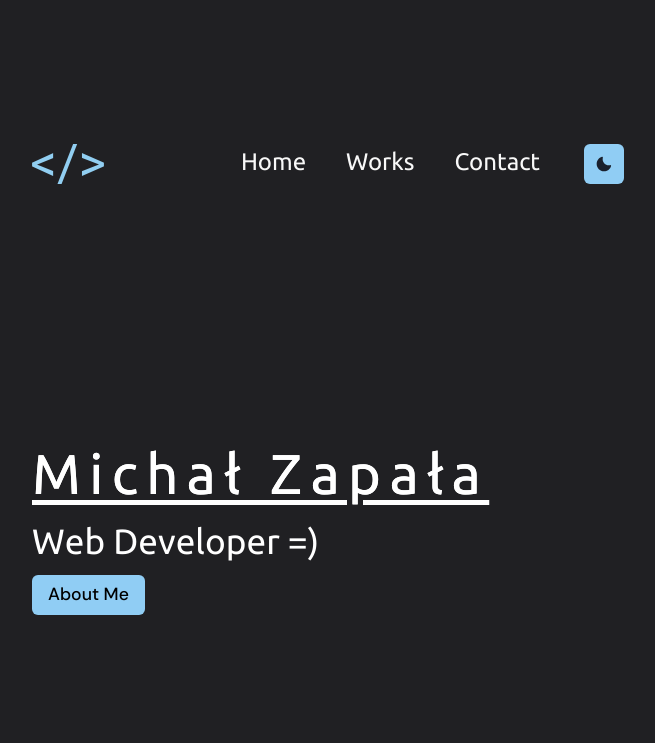
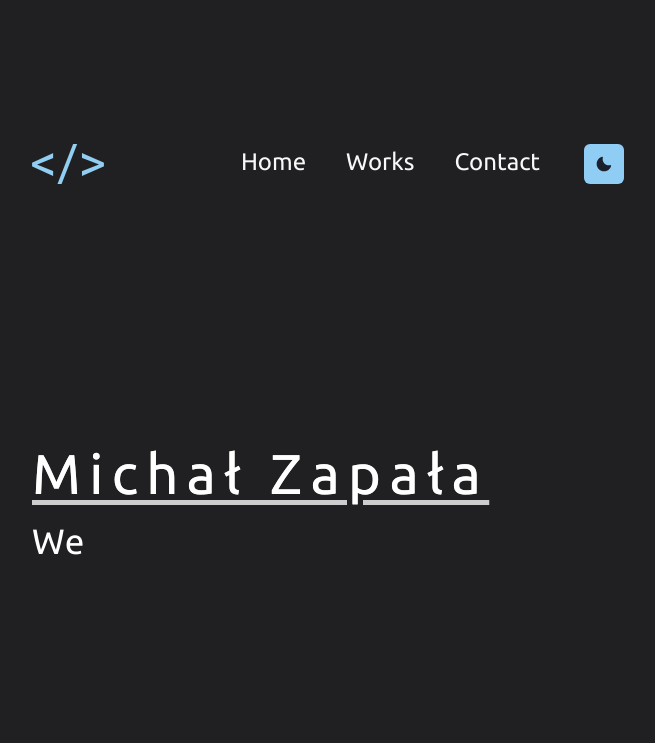
Before and after one commit to dizzi3/portfolio-site, a Next.js app: page / in a window 1280 px wide. Shown: the top 743 px of the page, without its empty margins (312-967 px from the left). Built offline with nearby package versions, Linux system fonts and the light colour scheme; a web font is replaced by a local one.

Commit message:
Added some delay for WelcomeScreen animations to orchistrate them better

```diff
--- a/components/AnimationComponents/FlexAppear.js
+++ b/components/AnimationComponents/FlexAppear.js
@@ -11,7 +11,8 @@ function FlexAppear(props){
 
     return(
 
-        <MotionFlex animate={{ opacity: 1 }} initial={{ opacity: animationFinished ? 1 : 0 }} transition={{ duration: props.duration }}
+        <MotionFlex animate={{ opacity: 1 }} initial={{ opacity: animationFinished ? 1 : 0 }}
+                    transition={{ duration: props.duration, delay: props.delay }}
                     onAnimationComplete={() => { setAnimationFinished(true) }}>
             {props.children}
         </MotionFlex>
--- a/components/TextAnimations/AppearingDescription.js
+++ b/components/TextAnimations/AppearingDescription.js
@@ -6,20 +6,20 @@ function AppearingDescription(props){
 
     return(
         <MotionBox>
-            <MotionBox duration={2.3}><MotionHeading {...props}>W</MotionHeading></MotionBox>
-            <MotionBox duration={2.4}><MotionHeading {...props}>e</MotionHeading></MotionBox>
-            <MotionBox duration={2.5}><MotionHeading {...props}>b </MotionHeading></MotionBox>
-            <MotionBox duration={2.6}><MotionHeading {...props}>D</MotionHeading></MotionBox>
-            <MotionBox duration={2.7}><MotionHeading {...props}>e</MotionHeading></MotionBox>
-            <MotionBox duration={2.8}><MotionHeading {...props}>v</MotionHeading></MotionBox>
-            <MotionBox duration={2.9}><MotionHeading {...props}>e</MotionHeading></MotionBox>
-            <MotionBox duration={3}><MotionHeading {...props}>l</MotionHeading></MotionBox>
-            <MotionBox duration={3.1}><MotionHeading {...props}>o</MotionHeading></MotionBox>
-            <MotionBox duration={3.2}><MotionHeading {...props}>p</MotionHeading></MotionBox>
-            <MotionBox duration={3.3}><MotionHeading {...props}>e</MotionHeading></MotionBox>
-            <MotionBox duration={3.4}><MotionHeading {...props}>r </MotionHeading></MotionBox>
-            <MotionBox duration={3.5}><MotionHeading {...props}>=</MotionHeading></MotionBox>
-            <MotionBox duration={3.6}><MotionHeading {...props}>)</MotionHeading></MotionBox>
+            <MotionBox {...props} duration={2.3}><MotionHeading {...props}>W</MotionHeading></MotionBox>
+            <MotionBox {...props} duration={2.4}><MotionHeading {...props}>e</MotionHeading></MotionBox>
+            <MotionBox {...props} duration={2.5}><MotionHeading {...props}>b </MotionHeading></MotionBox>
+            <MotionBox {...props} duration={2.6}><MotionHeading {...props}>D</MotionHeading></MotionBox>
+            <MotionBox {...props} duration={2.7}><MotionHeading {...props}>e</MotionHeading></MotionBox>
+            <MotionBox {...props} duration={2.8}><MotionHeading {...props}>v</MotionHeading></MotionBox>
+            <MotionBox {...props} duration={2.9}><MotionHeading {...props}>e</MotionHeading></MotionBox>
+            <MotionBox {...props} duration={3}><MotionHeading {...props}>l</MotionHeading></MotionBox>
+            <MotionBox {...props} duration={3.1}><MotionHeading {...props}>o</MotionHeading></MotionBox>
+            <MotionBox {...props} duration={3.2}><MotionHeading {...props}>p</MotionHeading></MotionBox>
+            <MotionBox {...props} duration={3.3}><MotionHeading {...props}>e</MotionHeading></MotionBox>
+            <MotionBox {...props} duration={3.4}><MotionHeading {...props}>r </MotionHeading></MotionBox>
+            <MotionBox {...props} duration={3.5}><MotionHeading {...props}>=</MotionHeading></MotionBox>
+            <MotionBox {...props} duration={3.6}><MotionHeading {...props}>)</MotionHeading></MotionBox>
         </MotionBox>
     )
 }
@@ -40,7 +40,7 @@ function MotionBox(props){
 
     return (
         <MotionBox display='inline' initial={{position: 'relative', opacity: 0, top: '-450px'}}
-                animate={{top: 0, transitionEnd: {opacity: 1, position: 'static'}}} transition={{duration: props.duration}}>
+                animate={{top: 0, transitionEnd: {opacity: 1, position: 'static'}}} transition={{duration: props.duration, delay: props.delay}}>
             {props.children}
         </MotionBox>
     )
--- a/components/TextAnimations/DropdownName.js
+++ b/components/TextAnimations/DropdownName.js
@@ -33,7 +33,7 @@ function DropdownName(props){
 
         return (
             <MB display='inline' initial={animationFinished ? false : {position: 'relative', top: '-450px'}} animate={{top: 0, transitionEnd: {position: 'static'}}}
-                            transition={{duration: props.duration}} onAnimationComplete={ () => { if(typeof props.onAnimationFinished === 'function') props.onAnimationFinished(); }}>
+                            transition={{duration: props.duration, delay: props.delay}} onAnimationComplete={ () => { if(typeof props.onAnimationFinished === 'function') props.onAnimationFinished(); }}>
                 {props.children}
             </MB>
         )
@@ -45,19 +45,19 @@ function DropdownName(props){
 
     }else{
         return(
-            <MotionBox>
-                <MotionBox duration={1}><MotionHeading {...props}>M</MotionHeading></MotionBox>
-                <MotionBox duration={1.1}><MotionHeading {...props}>i</MotionHeading></MotionBox>
-                <MotionBox duration={1.2}><MotionHeading {...props}>c</MotionHeading></MotionBox>
-                <MotionBox duration={1.3}><MotionHeading {...props}>h</MotionHeading></MotionBox>
-                <MotionBox duration={1.4}><MotionHeading {...props}>a</MotionHeading></MotionBox>
-                <MotionBox duration={1.5}><MotionHeading {...props}>ł </MotionHeading></MotionBox>
-                <MotionBox duration={1.6}><MotionHeading {...props}>Z</MotionHeading></MotionBox>
-                <MotionBox duration={1.7}><MotionHeading {...props}>a</MotionHeading></MotionBox>
-                <MotionBox duration={1.8}><MotionHeading {...props}>p</MotionHeading></MotionBox>
-                <MotionBox duration={1.9}><MotionHeading {...props}>a</MotionHeading></MotionBox>
-                <MotionBox duration={2}><MotionHeading {...props}>ł</MotionHeading></MotionBox>
-                <MotionBox duration={2.1} onAnimationFinished={() => setAnimationFinished(true)}><MotionHeading {...props}>a</MotionHeading></MotionBox>
+            <MotionBox {...props}>
+                <MotionBox {...props} duration={1} ><MotionHeading {...props}>M</MotionHeading></MotionBox>
+                <MotionBox {...props} duration={1.1}><MotionHeading {...props}>i</MotionHeading></MotionBox>
+                <MotionBox {...props} duration={1.2}><MotionHeading {...props}>c</MotionHeading></MotionBox>
+                <MotionBox {...props} duration={1.3}><MotionHeading {...props}>h</MotionHeading></MotionBox>
+                <MotionBox {...props} duration={1.4}><MotionHeading {...props}>a</MotionHeading></MotionBox>
+                <MotionBox {...props} duration={1.5}><MotionHeading {...props}>ł </MotionHeading></MotionBox>
+                <MotionBox {...props} duration={1.6}><MotionHeading {...props}>Z</MotionHeading></MotionBox>
+                <MotionBox {...props} duration={1.7}><MotionHeading {...props}>a</MotionHeading></MotionBox>
+                <MotionBox {...props} duration={1.8}><MotionHeading {...props}>p</MotionHeading></MotionBox>
+                <MotionBox {...props} duration={1.9}><MotionHeading {...props}>a</MotionHeading></MotionBox>
+                <MotionBox {...props} duration={2}><MotionHeading {...props}>ł</MotionHeading></MotionBox>
+                <MotionBox {...props} duration={2.1} onAnimationFinished={() => setAnimationFinished(true)}><MotionHeading {...props}>a</MotionHeading></MotionBox>
             </MotionBox>
         )
     }
--- a/components/WelcomeSection.js
+++ b/components/WelcomeSection.js
@@ -40,9 +40,9 @@ function WelcomeSection(){
 
                 <Flex direction={{sm:'column', md: 'column', lg: 'row',}} pt={{ sm: '6em', md: '15em' }}>
                     <VStack align='left' spacing='.8rem' w='fit-content'>
-                        <DropdownName/>
-                        <AppearingDescription/>
-                        <FlexAppear duration={3}><Button colorScheme={useColorModeValue('red', 'blue')} maxW={{sm: '7em', md: '10em'}} fontFamily='DM Sans, sans-serif;' fontWeight='500' fontSize='1.1em'
+                        <DropdownName delay={2.2}/>
+                        <AppearingDescription delay={3.5}/>
+                        <FlexAppear duration={3} delay={7.5}><Button colorScheme={useColorModeValue('red', 'blue')} maxW={{sm: '7em', md: '10em'}} fontFamily='DM Sans, sans-serif;' fontWeight='500' fontSize='1.1em'
                                 color={useColorModeValue('#000', '#000')} _focus={{}} onClick={() => setContactFormDisplay('block')}>About Me</Button></FlexAppear>
                     </VStack>
 
@@ -50,7 +50,7 @@ function WelcomeSection(){
 
                     <Center>
                         <a href='https://github.com/dizzi3' target='_blank'>
-                            <FlexAppear duration={3}><MotionBox whileHover={{ scale: [1, 1.12, 1] }} transition={{ duration: .8, type: 'spring', bounce: .7 }}>
+                            <FlexAppear duration={3} delay={7.5}><MotionBox whileHover={{ scale: [1, 1.12, 1] }} transition={{ duration: .8, type: 'spring', bounce: .7 }}>
                                  <Icon as={FaGithub} w='8em' h='8em' _hover={{ color: useColorModeValue('reddish', 'blueish'), cursor: 'pointer' }}
                                         mt={{sm: '6em', md:'8em', lg: 0}} />
                                 </MotionBox></FlexAppear>
```
